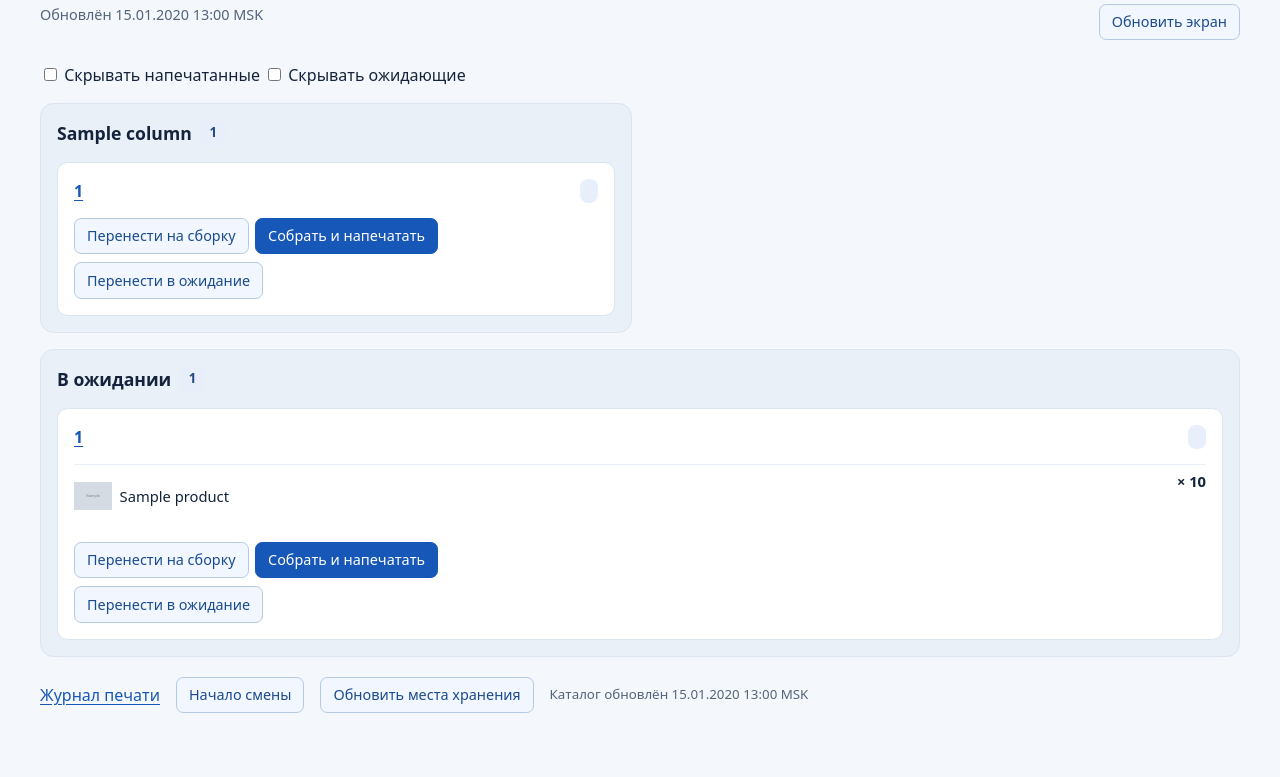
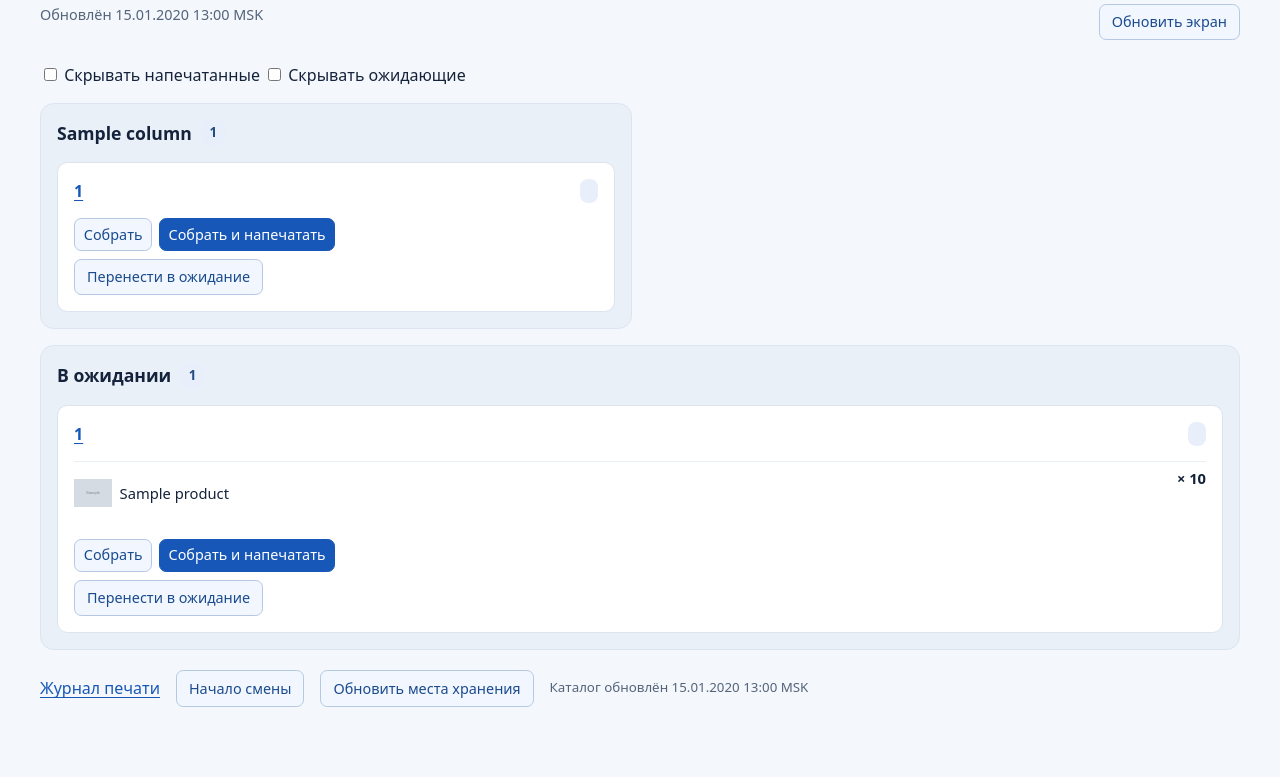
Before and after one commit to fundvam-code/Books, a FastAPI app: template backend/app/templates/orders.html in a window 1280 px wide. Shown: the part 214-991 px from the top of the page. After the commit the page ends 921 px from the top, so only its background shows below. Run offline with FastAPI, Linux system fonts and the light colour scheme; the template is opened without the code that fills it: most values are stand-ins (such as "Sample title", 1, 10 or a date in 2020); grey boxes marked "Sample" are stand-in pictures; parts of the project's set-up code (start-up, migrations or seed data) failed here and were passed over.

Commit message:
Разместить кнопки сборки в один ряд

```diff
--- a/backend/app/static/dashboard.css
+++ b/backend/app/static/dashboard.css
@@ -80,7 +80,9 @@ h2 { font-size: 1.1rem; margin: 0 0 1rem; }
 .storage-location { display: block; margin-top: .15rem; overflow-wrap: anywhere; }
 .storage-location-hint { display: block; color: #894116; font-weight: 600; }
 .waiting-action { margin-top: .5rem; }
-.assembly-actions { display: flex; flex-wrap: wrap; align-items: center; gap: .4rem; margin-top: .6rem; }
+.assembly-actions { display: flex; align-items: center; gap: .4rem; margin-top: .6rem; }
+.assembly-actions > form { min-width: 0; }
+.assembly-actions .button { padding: .3rem .55rem; }
 .waiting-list { margin-top: 1rem; }
 .print-option { display: inline-block; margin-bottom: .4rem; }
 .orders-filter .print-option { margin-bottom: 0; }
--- a/backend/app/templates/base.html
+++ b/backend/app/templates/base.html
@@ -4,7 +4,7 @@
   <meta charset="utf-8">
   <meta name="viewport" content="width=device-width, initial-scale=1">
   <title>{% block title %}Заказы FBS{% endblock %}</title>
-  <link rel="stylesheet" href="/static/dashboard.css?v=2">
+  <link rel="stylesheet" href="/static/dashboard.css?v=3">
   {% block head %}{% endblock %}
 </head>
 <body>
--- a/backend/app/templates/orders.html
+++ b/backend/app/templates/orders.html
@@ -34,7 +34,7 @@
       <div class="assembly-actions">
         {% if order.account_key in ozon_assembly_accounts %}
         <form action="/orders/{{ order.account_key }}/{{ order.posting_number }}/assembly?{{ orders_query(account, hide_printed, hide_waiting) }}" method="post">
-          <button class="button secondary" type="submit">{{ 'Собрать' if waiting else 'Отправить в сборку' }}</button>
+          <button class="button secondary" type="submit">Собрать</button>
         </form>
         {% if order.account_key in ozon_print_accounts %}
         <form action="/orders/{{ order.account_key }}/{{ order.posting_number }}/assembly?{{ orders_query(account, hide_printed, hide_waiting) }}" method="post">
--- a/backend/app/templates/wb_assembly_actions.html
+++ b/backend/app/templates/wb_assembly_actions.html
@@ -1,6 +1,6 @@
 <div class="assembly-actions">
   {% set return_query = orders_query(account|default(order.account_key), hide_printed|default(false), hide_waiting|default(true)) %}
-  <a class="button secondary" href="/orders/w/{{ order.posting_number }}/assembly?{{ return_query }}">{{ 'Собрать' if waiting else 'Перенести на сборку' }}</a>
+  <a class="button secondary" href="/orders/w/{{ order.posting_number }}/assembly?{{ return_query }}">Собрать</a>
   <form action="/orders/w/{{ order.posting_number }}/assembly?{{ return_query }}" method="post">
     <button class="button" type="submit" name="print_after" value="true">Собрать и напечатать</button>
   </form>
```
